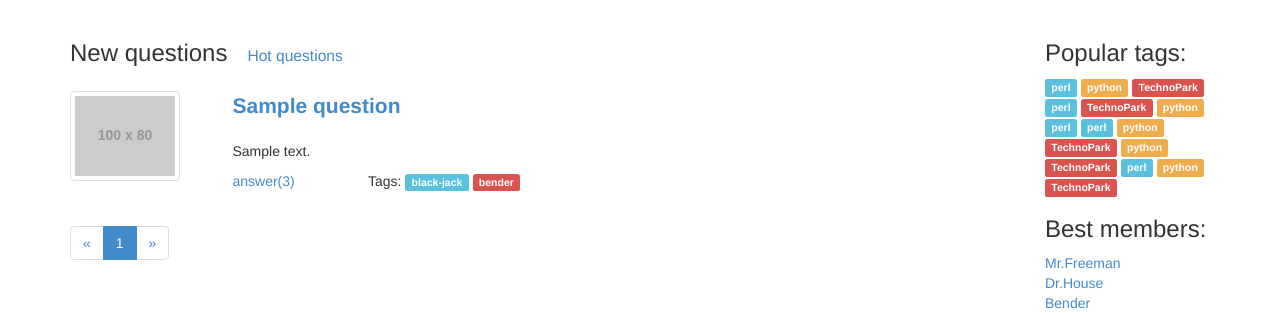
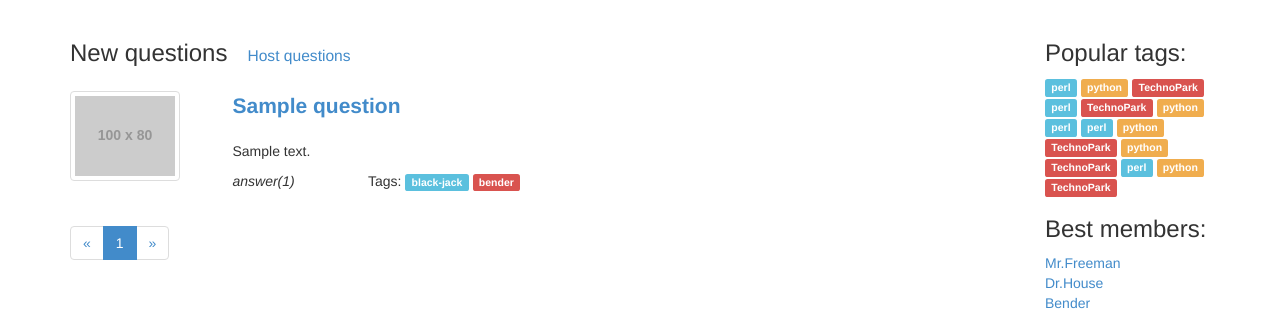
Before and after one commit to tatyanos/TPweb, a Django app: page / in a window 1280 px wide. Shown: the part 81-394 px from the top of the page. Run offline with Django 3.2, Linux system fonts and the light colour scheme; tables that the repository leaves empty hold one stand-in row (values such as "Sample post"); grey boxes labelled with a size stand in for pictures from a placeholder-image service; some libraries are stand-ins or nearby versions.

Commit message:
answer count

```diff
--- a/app/models.py
+++ b/app/models.py
@@ -8,13 +8,17 @@ class Question(models.Model):
     text = models.CharField(max_length=500)
     date = models.DateTimeField(auto_now_add=True)
 
+    @property
+    def ans_cnt(self):
+        return self.answers.count()
+
     def __unicode__(self):
         return self.title
 
 
 class Answer(models.Model):
     user = models.ForeignKey(User)
-    question = models.ForeignKey(Question)
+    question = models.ForeignKey(Question, related_name='answers')
     text = models.CharField(max_length=200)
     date = models.DateTimeField(auto_now_add=True)
 
--- a/app/views.py
+++ b/app/views.py
@@ -21,12 +21,12 @@ def index_page(request, page_index, internal=False):
     paginator = Paginator(question_list, 10)
 
     try:
-        questions = paginator.page(page_index)
+        page_questions = paginator.page(page_index)
     except EmptyPage:
         raise Http404()
 
     context = {
-        'questions': questions,
+        'questions': page_questions,
     }
     return render(request, 'app/index.html', context)
 
--- a/static/style.css
+++ b/static/style.css
@@ -5,3 +5,7 @@
 .asks-like-cont {
     padding-top: 5px;
 }
+
+.asks-answer {
+    font-style: italic;
+}
--- a/templates/app/index.html
+++ b/templates/app/index.html
@@ -4,7 +4,7 @@
     <div class="row">
         <div class="col-md-12">
             <h3>New questions &nbsp;
-                <small><a href="#">Hot questions</a></small>
+                <small><a href="#">Host questions</a></small>
             </h3>
         </div>
     </div>
@@ -26,8 +26,8 @@
                     <p>{{ question.text }}</p>
 
                     <div class="row">
-                        <div class="col-md-2">
-                            <a href="">answer(3)</a>
+                        <div class="col-md-2 asks-answer">
+                            answer({{ question.ans_cnt }})
                         </div>
                         <div class="col-md-10">
                             Tags:
```
